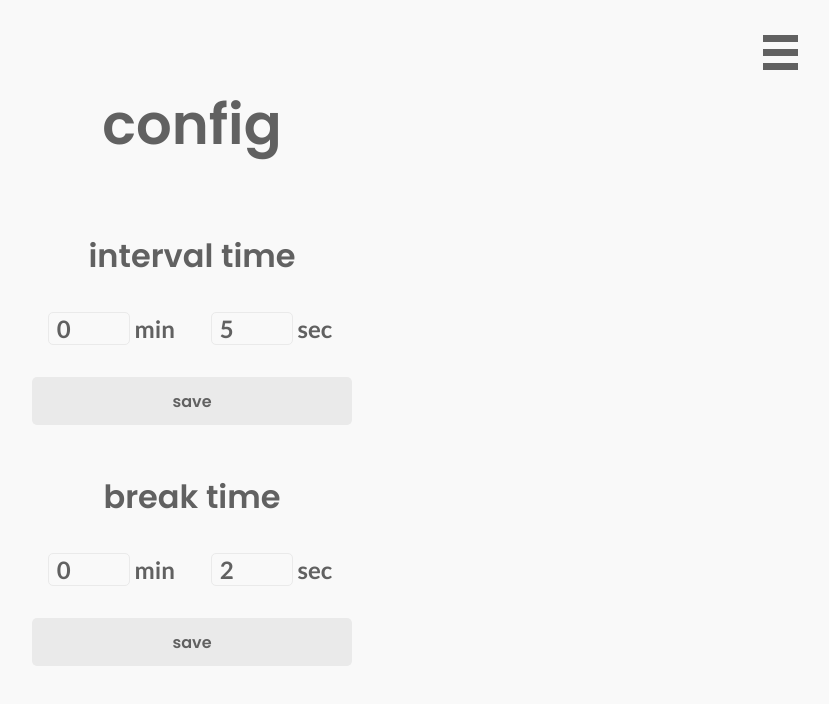
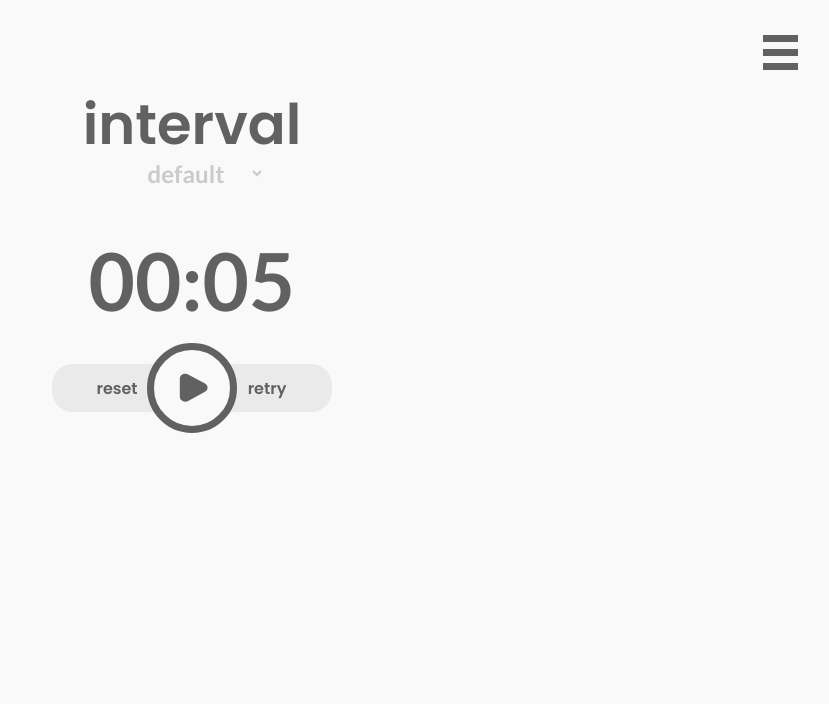
Before and after one commit to drillprop/pomodoro, a React app: page / in a window 1280 px wide. Shown: the top 704 px of the page, without its empty margins (448-1277 px from the left). Built offline with nearby package versions, Linux system fonts and the light colour scheme.

Commit message:
create Router components and specify two routes for homepage and config

```diff
--- a/src/App.tsx
+++ b/src/App.tsx
@@ -4,6 +4,7 @@ import Interface from './components/Timer/Interface';
 import HamburgerButton from './components/HamburgerButton';
 import { useSelector } from 'react-redux';
 import Config from './components/Config/Config';
+import Router from './components/Router';
 
 const App: React.FC = () => {
   const isConfigVisible = useSelector((state: any) => state.isConfigVisible);
@@ -11,7 +12,7 @@ const App: React.FC = () => {
     <>
       <GlobalStyle />
       <HamburgerButton />
-      {!isConfigVisible ? <Config /> : <Interface />}
+      <Router />
     </>
   );
 };
--- /dev/null
+++ b/src/components/Router.tsx
@@ -0,0 +1,15 @@
+import React from 'react';
+import { HashRouter, Route } from 'react-router-dom';
+import Config from './Config/Config';
+import Interface from './Timer/Interface';
+
+const Router = () => {
+  return (
+    <HashRouter>
+      <Route path='/config' component={Config} />
+      <Route exact path='/' component={Interface} />
+    </HashRouter>
+  );
+};
+
+export default Router;
```
